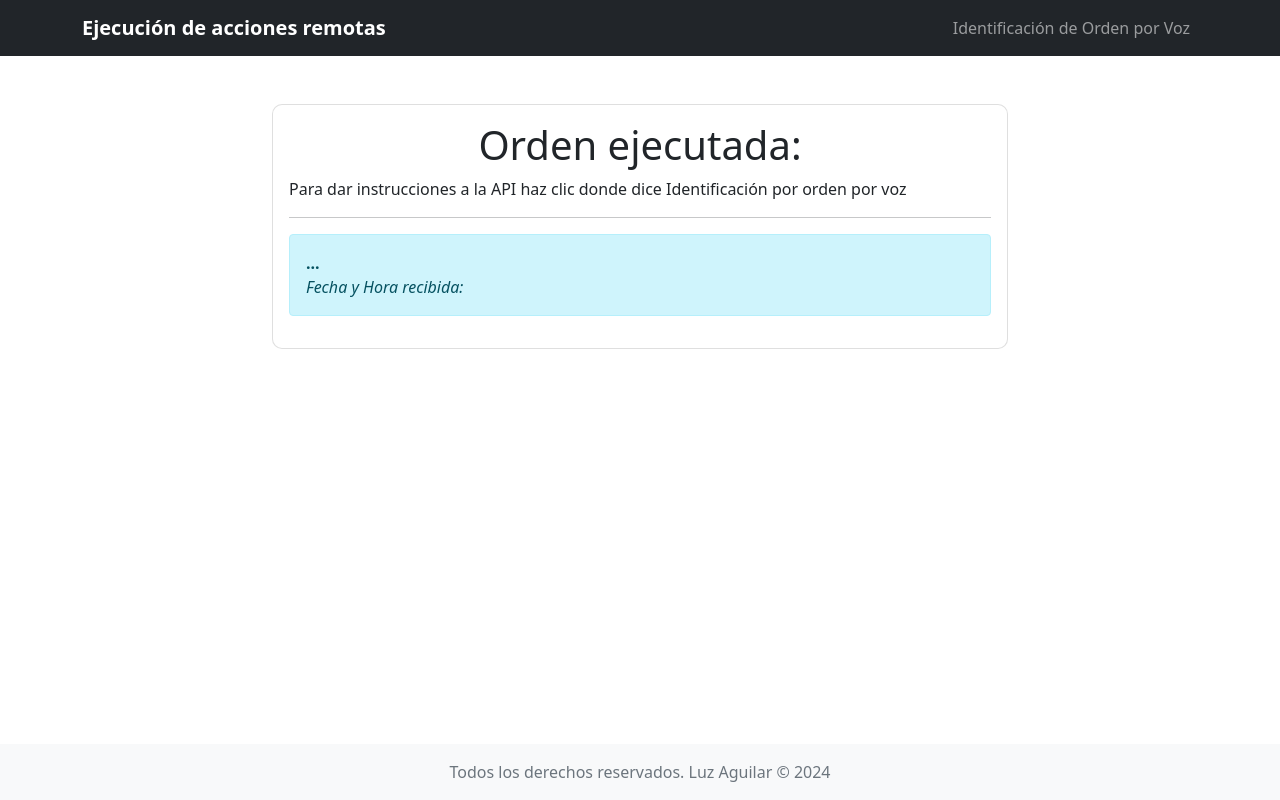
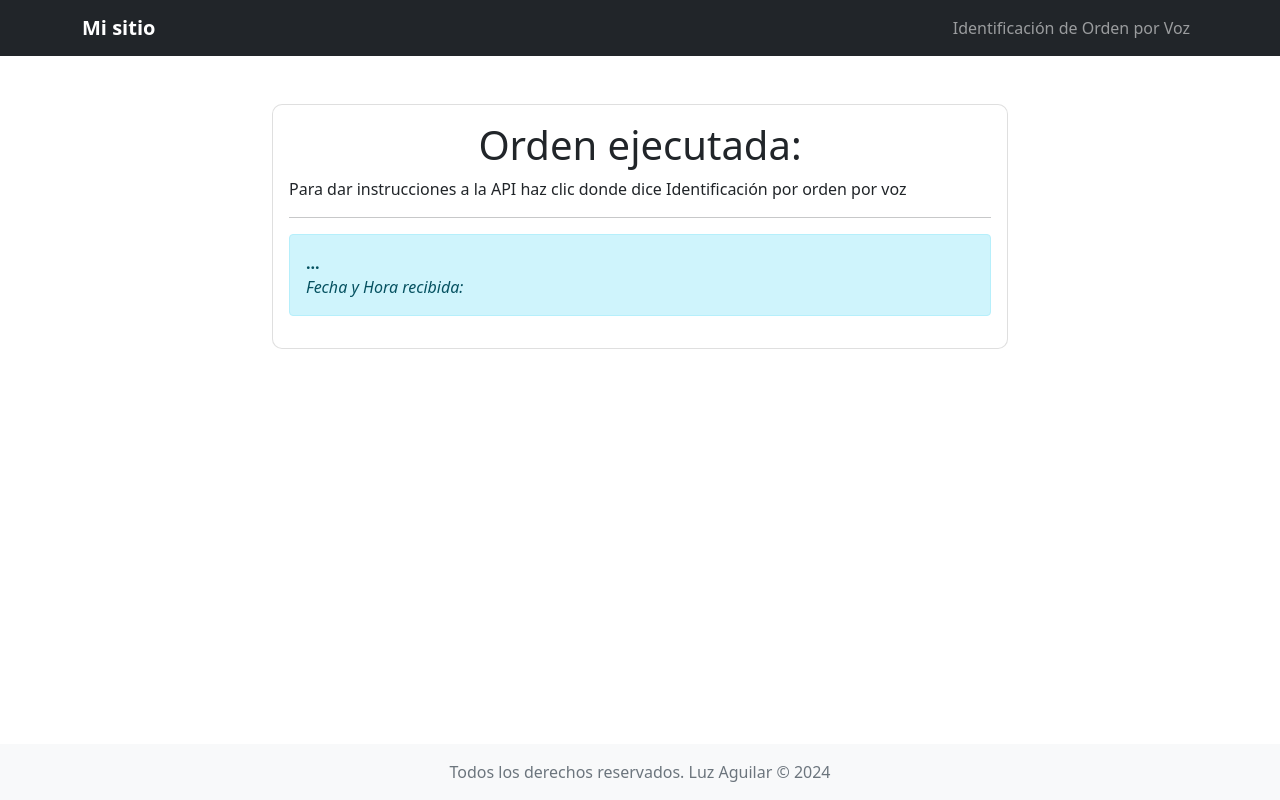
Before and after one commit to LuzDelCarmenAguilarAngeles/web-app-voice-2.2, a plain HTML site: page web-app-voice-git-main/app-ihc-remote/index.html in a window 1280 px wide. Drawn offline with nearby package versions, Linux system fonts and the light colour scheme; no server answers.

Commit message:
Update index.html

```diff
--- a/web-app-voice-git-main/app-ihc-remote/index.html
+++ b/web-app-voice-git-main/app-ihc-remote/index.html
@@ -29,7 +29,7 @@
         <nav class="navbar navbar-expand-lg navbar-dark bg-dark">
             <div class="container">
                 <a class="navbar-brand" href="#">
-                    <span class="fw-bold">Ejecución de acciones remotas</span>
+                    <span class="fw-bold">Mi sitio</span>
                 </a>
                 <button class="navbar-toggler" type="button" data-bs-toggle="collapse" data-bs-target="#navbarNav"
                     aria-controls="navbarNav" aria-expanded="false" aria-label="Toggle navigation">
```
